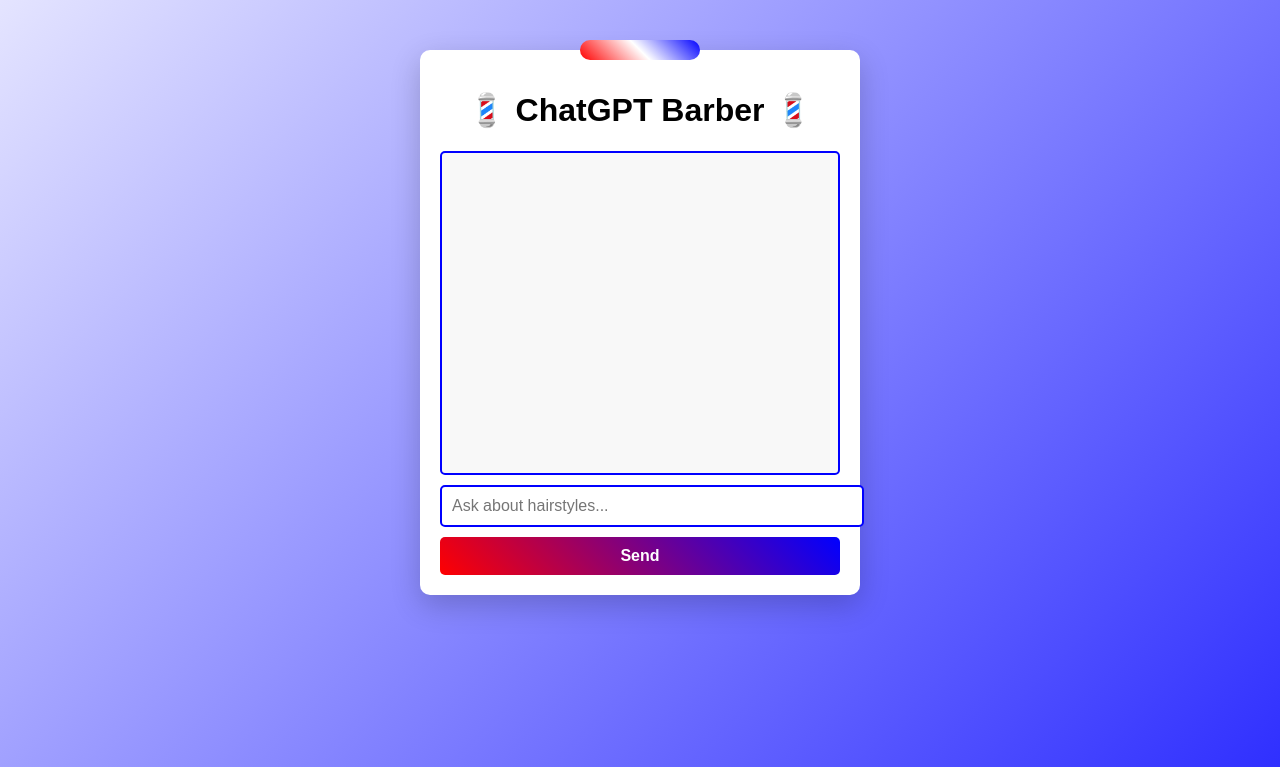
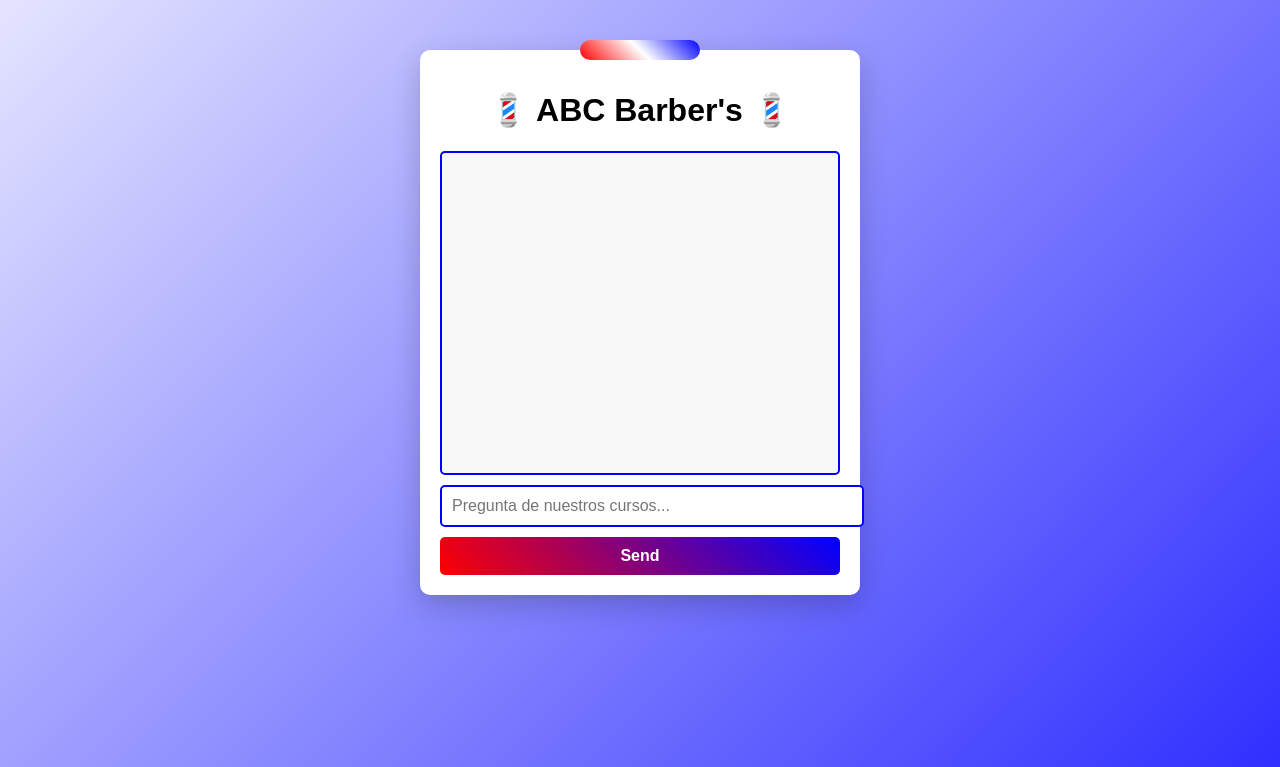
Before and after one commit to jero98772/Barber-school-llm, a FastAPI app: template templates/front.html in a window 1280 px wide. Shown: the top 767 px of the page. Run offline with FastAPI, Linux system fonts and the light colour scheme; the template is opened without the code that fills it, so the values that code supplies are empty.

Commit message:
add data and update fronend

```diff
--- a/templates/dashbord.html
+++ b/templates/dashbord.html
@@ -3,7 +3,7 @@
 <head>
     <meta charset="UTF-8">
     <meta name="viewport" content="width=device-width, initial-scale=1.0">
-    <title>Barber Shop Dashboard 💈</title>
+    <title>ABC Barber's Dashboard 💈</title>
     <style>
         /* General Styling */
         body {
@@ -95,7 +95,7 @@
 
     <div class="dashboard-container">
         <div class="header"></div>
-        <h1>💈 Barber Shop Conversations Dashboard 💈</h1>
+        <h1>💈 ABC Barber's Dashboard 💈</h1>
 
         <table>
             <thead>
--- a/templates/front.html
+++ b/templates/front.html
@@ -3,7 +3,7 @@
 <head>
     <meta charset="UTF-8">
     <meta name="viewport" content="width=device-width, initial-scale=1.0">
-    <title>ChatGPT Barber 💈</title>
+    <title>ABC Barber's 💈</title>
     <style>
         /* General Page Styling */
         body {
@@ -109,9 +109,9 @@
 
     <div class="chat-container">
         <div class="header"></div>
-        <h1 style="color: #000;">💈 ChatGPT Barber 💈</h1>
+        <h1 style="color: #000;">💈 ABC Barber's 💈</h1>
         <div class="chat-box" id="chatBox"></div>
-        <input type="text" id="userInput" placeholder="Ask about hairstyles...">
+        <input type="text" id="userInput" placeholder="Pregunta de nuestros cursos...">
         <button onclick="sendMessage()">Send</button>
     </div>
 
```
Also changed, not shown: docs/SchoolInformation.txt (added).
